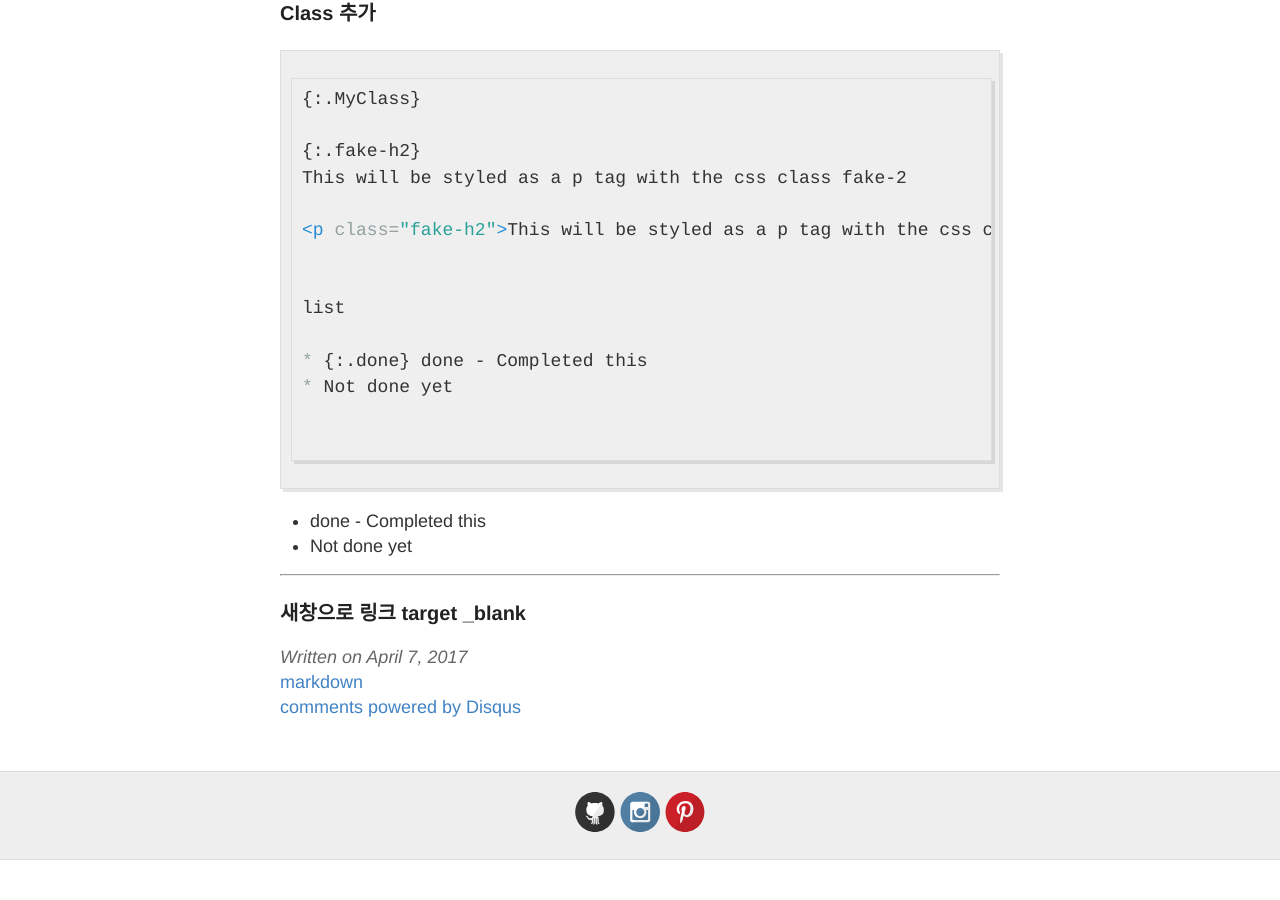
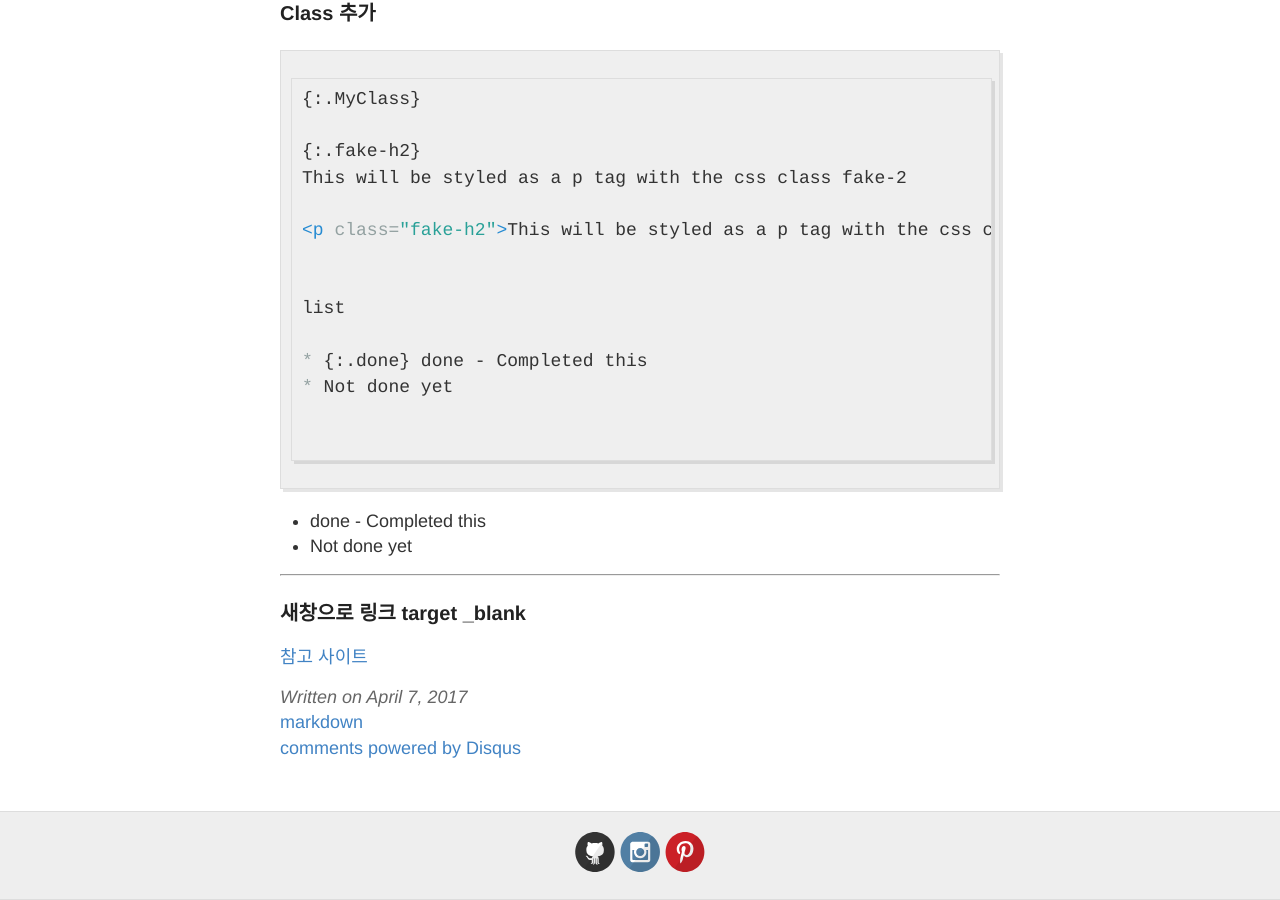
Before and after one commit to songssss/songssss.github.io, a Jekyll site: the page built from _posts/2017-04-07-markdown.md, in a window 1280 px wide and 900 px high, scrolled down 3107 px. Built offline with Jekyll 4.4.1, drawn with Linux system fonts in a browser that asks for light colours; comment, search, counter and statistics services are not loaded; before the commit the page ends 3967 px from its top, so only the background shows below that.

Commit message:
markdown

```diff
--- a/_posts/2017-04-07-markdown.md
+++ b/_posts/2017-04-07-markdown.md
@@ -150,3 +150,9 @@
 ---
 
 ### 새창으로 링크 target _blank
+
+{:target='_blank'}
+
+
+
+[참고 사이트](http://digitaldrummerj.me/styling-jekyll-markdown/)
```
